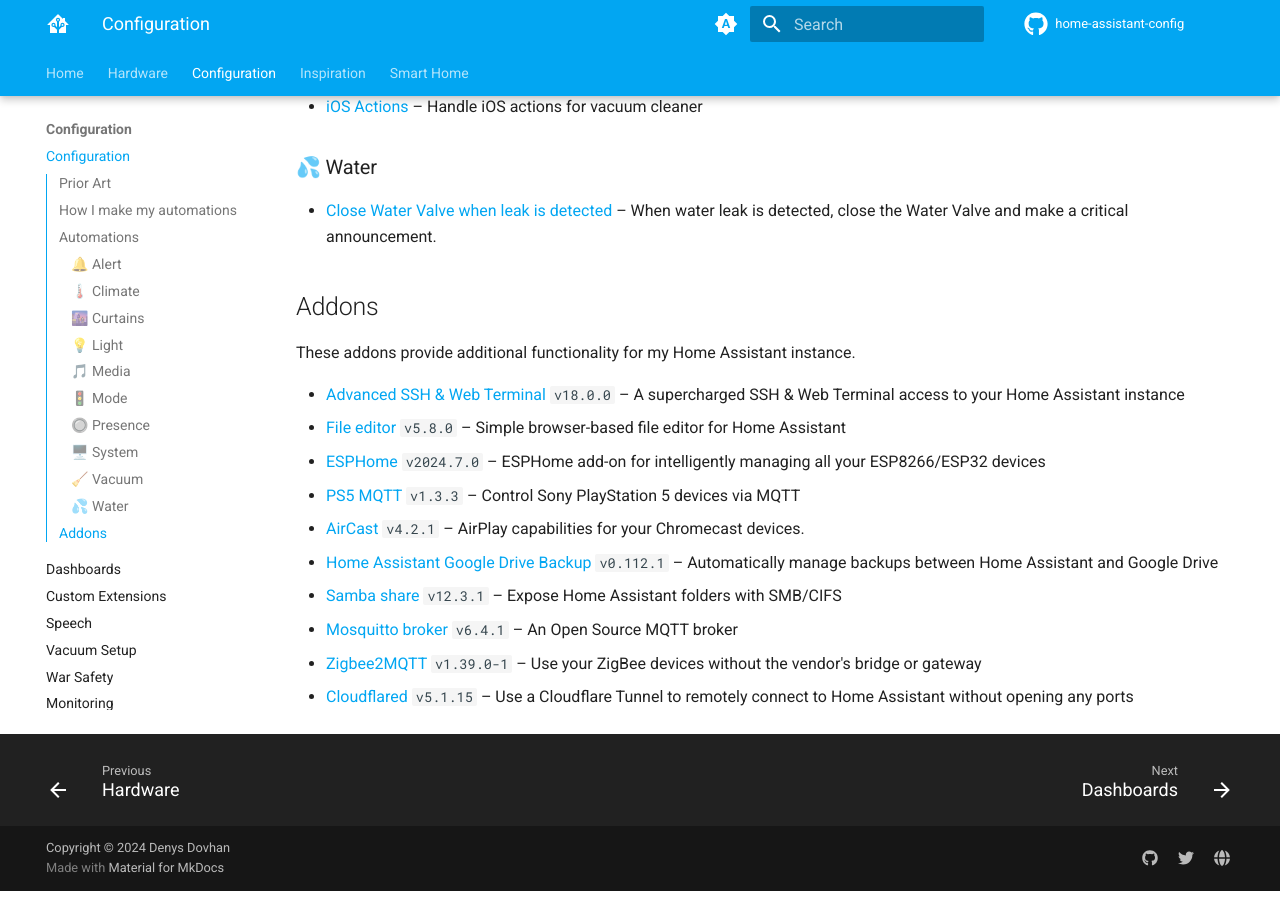
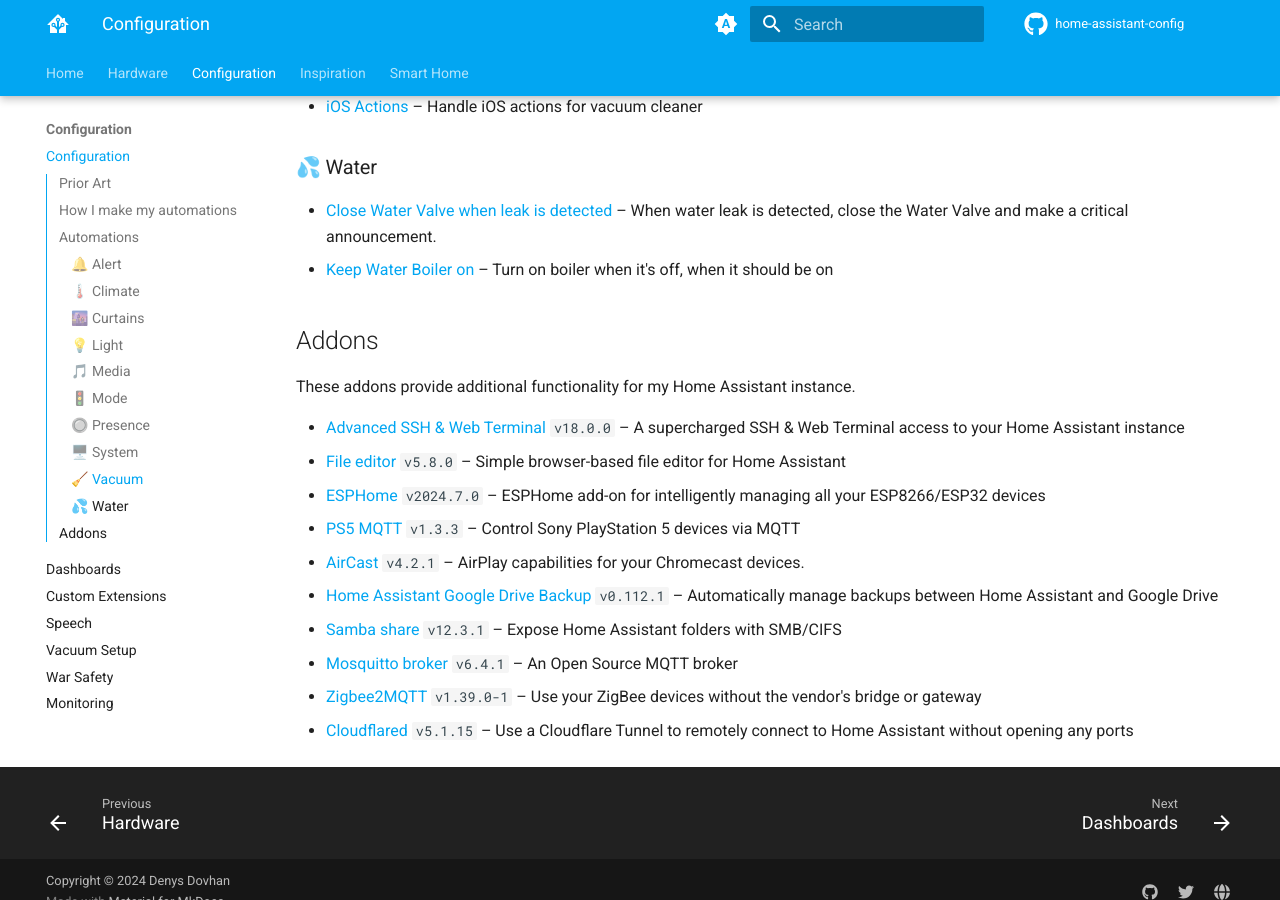
Before and after one commit to denysdovhan/home-assistant-config, an MkDocs documentation site: the page built from docs/config/index.md, in a window 1280 px wide and 900 px high, scrolled down 4906 px. Built offline with MkDocs 1.6.1 and Material for MkDocs 9.7.7, drawn with Linux system fonts in a browser that asks for light colours; comment, search, counter and statistics services are not loaded; part of the change alters nothing that is shown; some of the changed text lies outside the part shown.

Commit message:
docs: Update docs

```diff
--- a/docs/config/index.md
+++ b/docs/config/index.md
@@ -46,9 +46,9 @@ Here you can discover all of the automations powering my home. The list is autom
 1. [🔘 Presence](#-presence) (2 automation)
 1. [🖥️ System](#-system) (11 automation)
 1. [🧹 Vacuum](#-vacuum) (7 automation)
-1. [💦 Water](#-water) (1 automation)
+1. [💦 Water](#-water) (2 automation)
 
-Total number of automations: **68**️
+Total number of automations: **69**️
 
 ### 🔔 Alert
 
@@ -147,6 +147,7 @@ Total number of automations: **68**️
 ### 💦 Water
 
 - [Close Water Valve when leak is detected](https://github.com/denysdovhan/home-assistant-config/blob/9ff2a365ae41e27ddb5c0d6074cc071df4f6adf8/automations.yaml#L2514) – When water leak is detected, close the Water Valve and make a critical announcement.
+- [Keep Water Boiler on](https://github.com/denysdovhan/home-assistant-config/blob/9ff2a365ae41e27ddb5c0d6074cc071df4f6adf8/automations.yaml#L2740) – Turn on boiler when it's off, when it should be on
 <!-- end-automations -->
 
 ## Addons
```
